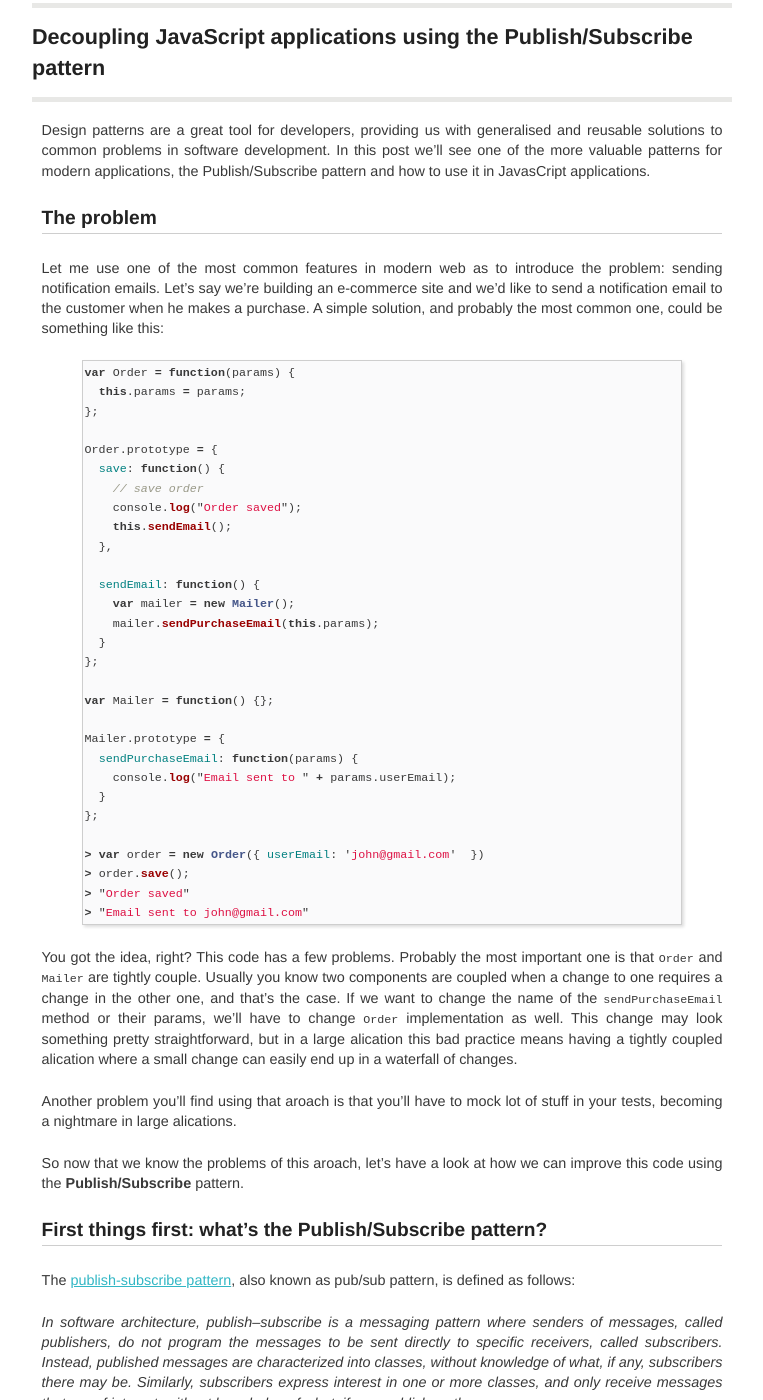
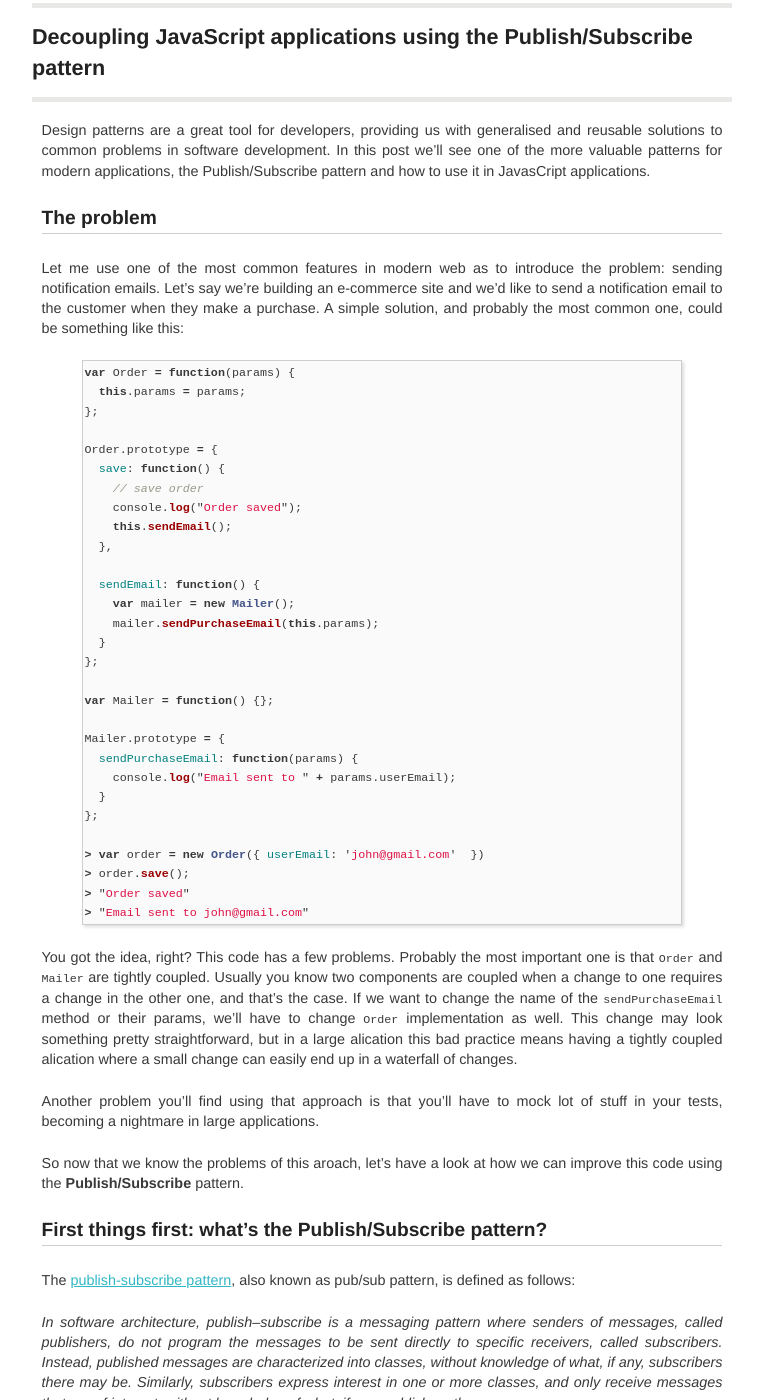
Before and after one commit to HouseTrip/housetrip.github.com, a Jekyll site: the page built from _posts/2014-09-10-decoupling-javascript-apps-using-pub-sub-pattern.md, in a window 1280 px wide and 1400 px high, scrolled down 296 px. Shown: the whole window, without its empty margins (258-1021 px from the left). Built offline with Jekyll 4.4.1, drawn with Linux system fonts in a browser that asks for light colours; comment, search, counter and statistics services are not loaded; some of the changed text lies outside the part shown.

Commit message:
fix typos

```diff
--- a/_posts/2014-09-10-decoupling-javascript-apps-using-pub-sub-pattern.md
+++ b/_posts/2014-09-10-decoupling-javascript-apps-using-pub-sub-pattern.md
@@ -22,7 +22,7 @@ Publish/Subscribe pattern and how to use it in JavasCript applications.
 Let me use one of the most common features in modern web as to introduce the
 problem: sending notification emails.
 Let's say we're building an e-commerce site and we'd like to send a
-notification email to the customer when he makes a purchase. A simple
+notification email to the customer when they make a purchase. A simple
 solution, and probably the most common one, could be something like this:
 
 
@@ -59,7 +59,7 @@ Mailer.prototype = {
 {% endhighlight %}
 
 You got the idea, right? This code has a few problems. Probably the most
-important one is that `Order` and `Mailer` are tightly couple. Usually
+important one is that `Order` and `Mailer` are tightly coupled. Usually
 you know two components are coupled when a change to one requires a change in
 the other one, and that's the case. If we want to change the name of the
 `sendPurchaseEmail` method or their params, we'll have to change `Order`
@@ -67,8 +67,8 @@ implementation as well. This change may look something pretty straightforward,
 but in a large alication this bad practice means having a tightly coupled
 alication where a small change can easily end up in a waterfall of changes.
 
-Another problem you'll find using that aroach is that you'll have to mock lot
-of stuff in your tests, becoming a nightmare in large alications.
+Another problem you'll find using that approach is that you'll have to mock lot
+of stuff in your tests, becoming a nightmare in large applications.
 
 So now that we know the problems of this aroach, let's have a look at how we
 can improve this code using the **Publish/Subscribe** pattern.
@@ -90,7 +90,7 @@ publisher). This event system allows code to define alication specific events
 which can pass arguments containing values needed by the subscriber. The goal
 is to avoid dependencies between the subscriber and the publisher.
 
-## Using the pub/sub pattern in plain JavaScript alications
+## Using the pub/sub pattern in plain JavaScript applications
 Now that we know how the pub/sub pattern works, we can use it to improve the
 code shown above. Let's start creating out event system.
 
@@ -167,7 +167,7 @@ impact of the changes, it's just a matter of preserving the events we're firing
 or listening to. Furthermore we can test both functions in isolation without
 the need of mock objects, which is always a great thing.
 
-## Using the pub/sub pattern in Backbone as
+## Using the pub/sub pattern in Backbone applications
 Backbone provides a way to send, and listen to events using the
 `Backbone.Events` module, that makes the pub/sub implementation pretty
 straightforward, we just have to mix `Backbone.Events` into an empty object
@@ -201,7 +201,7 @@ Bar = Backbone.Model.extend({
 });
 {% endhighlight %}
 
-Pretty much the same as the example above for plain JavaScript alications
+Pretty much the same as the example above for plain JavaScript applications
 except here instead of using `publish` and `subscribe`, we are using `trigger`
 and `on`.
 
@@ -212,8 +212,8 @@ generate lots of events, and these events sometimes involve more events. Using
 the pub/sub pattern prevent us ending up with a tightly coupled system which
 will be impossible to maintain and test.
 
-Doesn't matter the language nor the framework, tightly coupled systems is one
-of the most common problems in modern web alications. We, as developers,
+It doesn't matter the language or the framework, tightly coupled systems is one
+of the most common problems in modern web applications. We, as developers,
 should be able to create modular and reusable code and the Publish/Subscribe
-pattern plays an important role in creating better alications, loosely coupled,
+pattern plays an important role in creating better applications, loosely coupled,
 flexible, scalable and easy to test.
```
